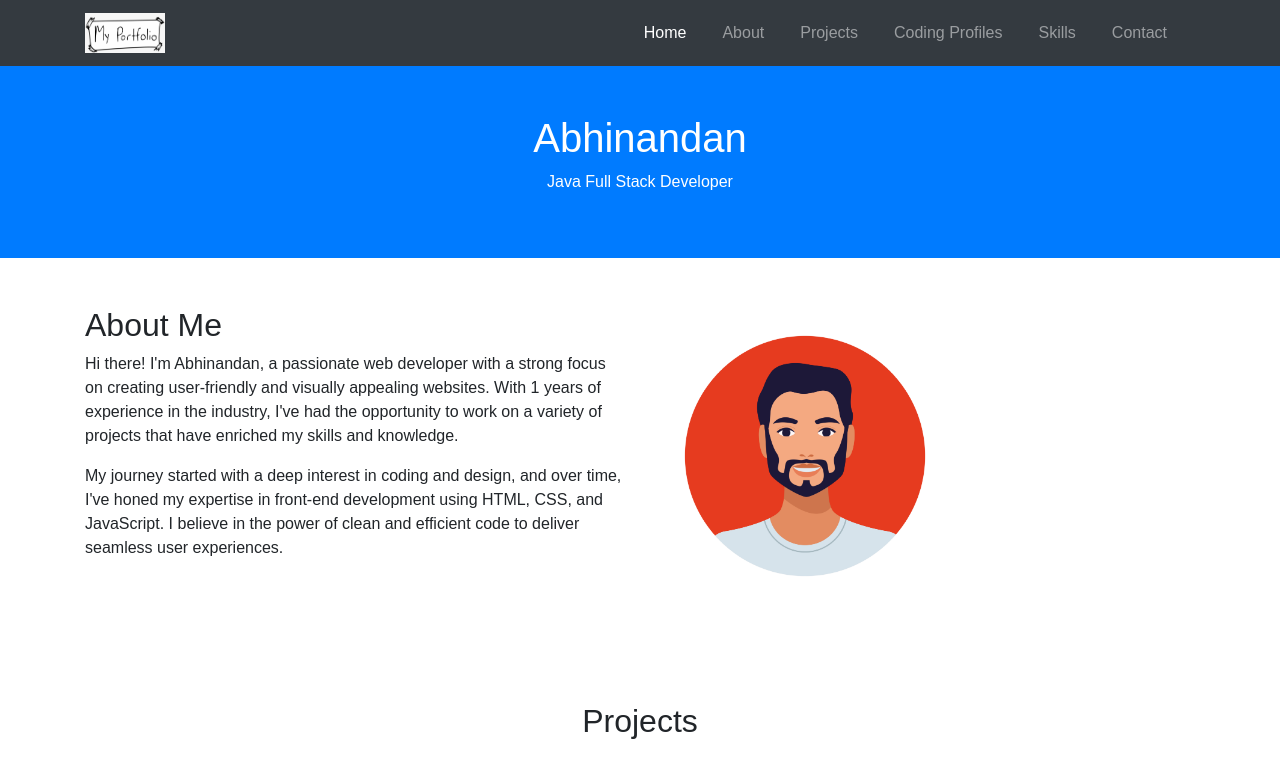
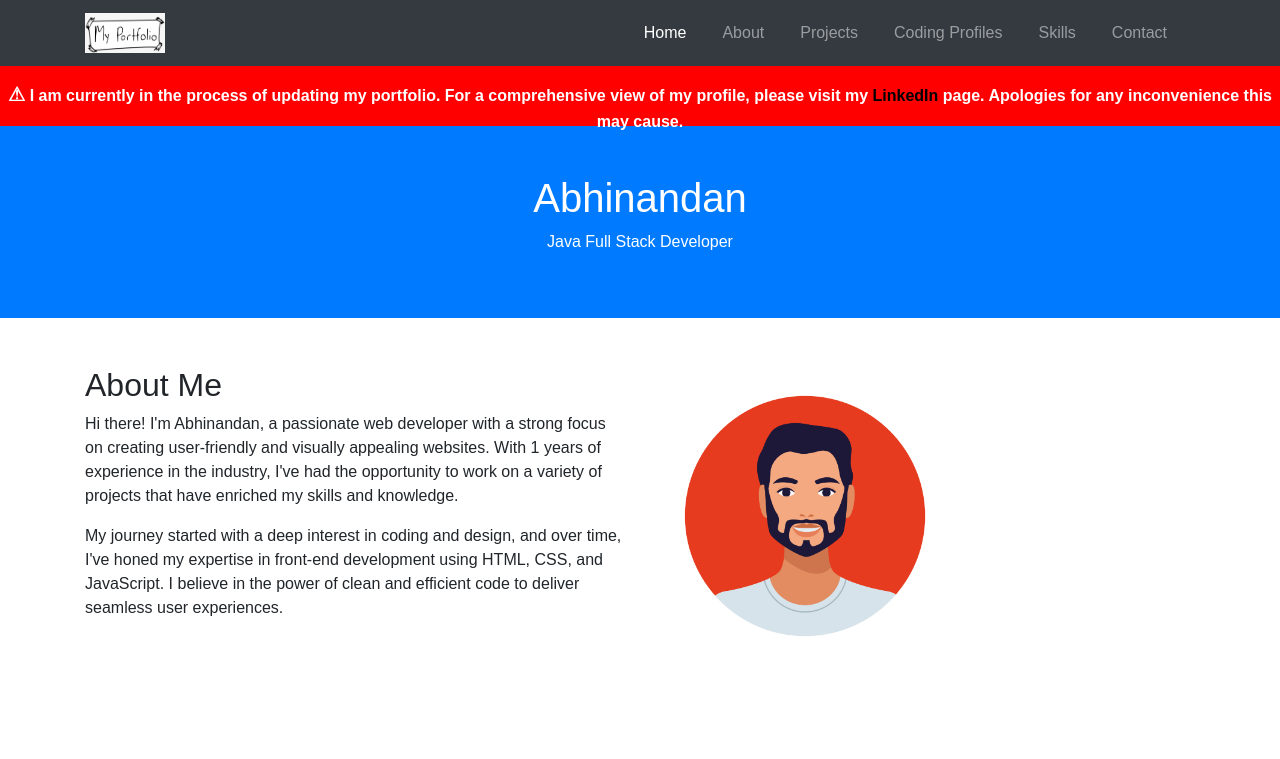
Before and after one commit to Abhinandan-2/myPortfolio, a plain HTML site: page index.html in a window 1280 px wide. Shown: the top 759 px of the page. Drawn offline with nearby package versions, Linux system fonts and the light colour scheme.

Commit message:
portfolio update meassage

```diff
--- a/css/style.css
+++ b/css/style.css
@@ -160,3 +160,12 @@ body {
     line-height: 8px;
     text-align: center;
 }
+
+.notification{
+    background-color: red;
+    height: 60px;
+    text-align: center;
+    padding-top: 15px;
+    font-weight: bold;
+    color: white;
+}
--- a/index.html
+++ b/index.html
@@ -47,7 +47,7 @@
       </div>
     </div>
   </nav>
-
+  <div class ="notification"><p> <span style="font-size: larger;">&#9888;</span> I am currently in the process of updating my portfolio. For a comprehensive view of my profile, please visit my <a href="https://www.linkedin.com/in/abhinandan22">LinkedIn</a> page. Apologies for any inconvenience this may cause.</p></div>
   <header id="home" class="bg-primary text-white text-center py-5">
     <div class="container">
       <h1>Abhinandan</h1>
```
